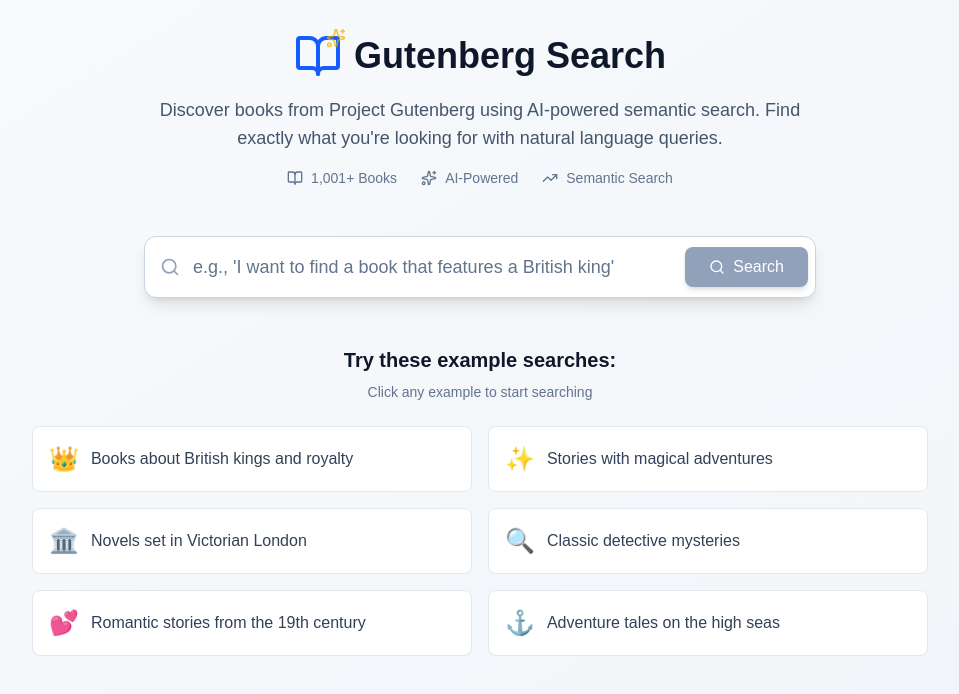
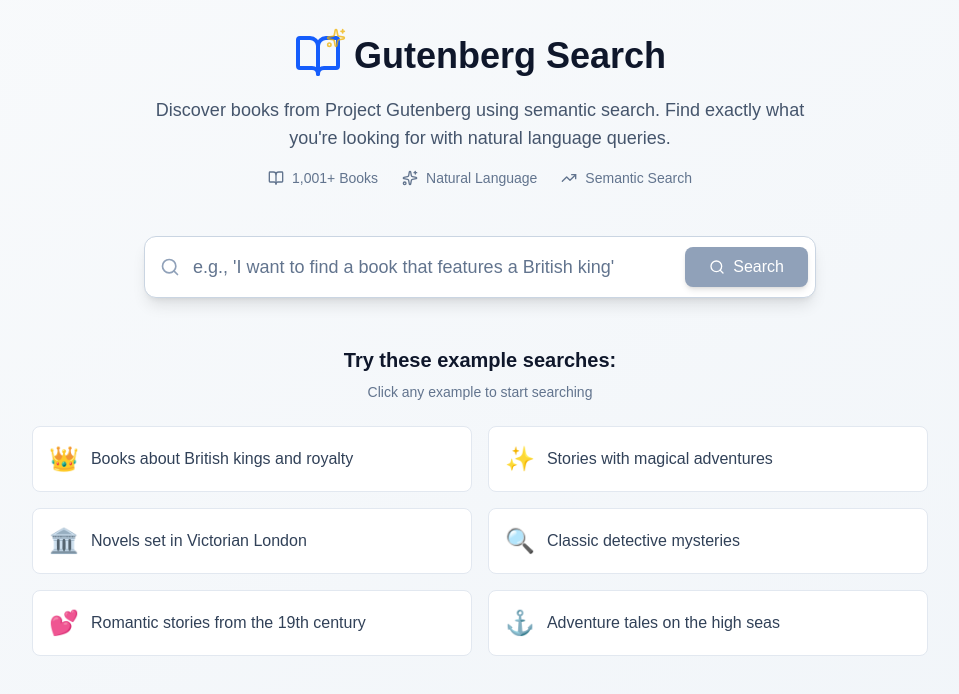
Before and after one commit to hyunjin1012/justen, a Next.js app: page / in a window 1280 px wide. Shown: the top 694 px of the page, without its empty margins (160-1119 px from the left). Built offline with nearby package versions, Linux system fonts and the light colour scheme.

Commit message:
edit home page

```diff
--- a/src/app/page.tsx
+++ b/src/app/page.tsx
@@ -344,7 +344,7 @@
             </h1>
           </div>
           <p className="text-lg text-slate-600 dark:text-slate-400 max-w-2xl mx-auto mb-4">
-            Discover books from Project Gutenberg using AI-powered semantic search.
+            Discover books from Project Gutenberg using semantic search.
             Find exactly what you&apos;re looking for with natural language queries.
           </p>
           <div className="flex items-center justify-center gap-6 text-sm text-slate-500 dark:text-slate-400">
@@ -354,7 +354,7 @@
             </div>
             <div className="flex items-center gap-2">
               <Sparkles className="h-4 w-4" />
-              <span>AI-Powered</span>
+              <span>Natural Language</span>
             </div>
             <div className="flex items-center gap-2">
               <TrendingUp className="h-4 w-4" />
```
